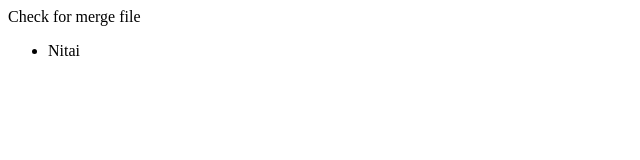
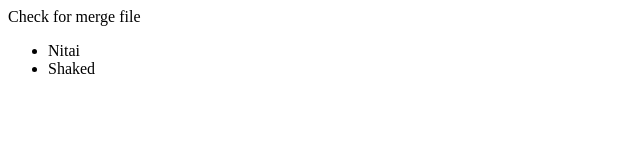
Before and after one commit to ShakedGold/NightTab-Clone, a plain HTML site: page index.html in a window 1280 px wide. Shown: the full height of the page, 0-640 px from the left. Drawn offline with Linux system fonts and the light colour scheme.

Commit message:
add shaked

```diff
--- a/index.html
+++ b/index.html
@@ -7,6 +7,7 @@
     <p>Check for merge file</p>
     <ul>
         <li>Nitai</li>
+        <li>Shaked</li>
     </ul>
   </body>
 </html>
```
